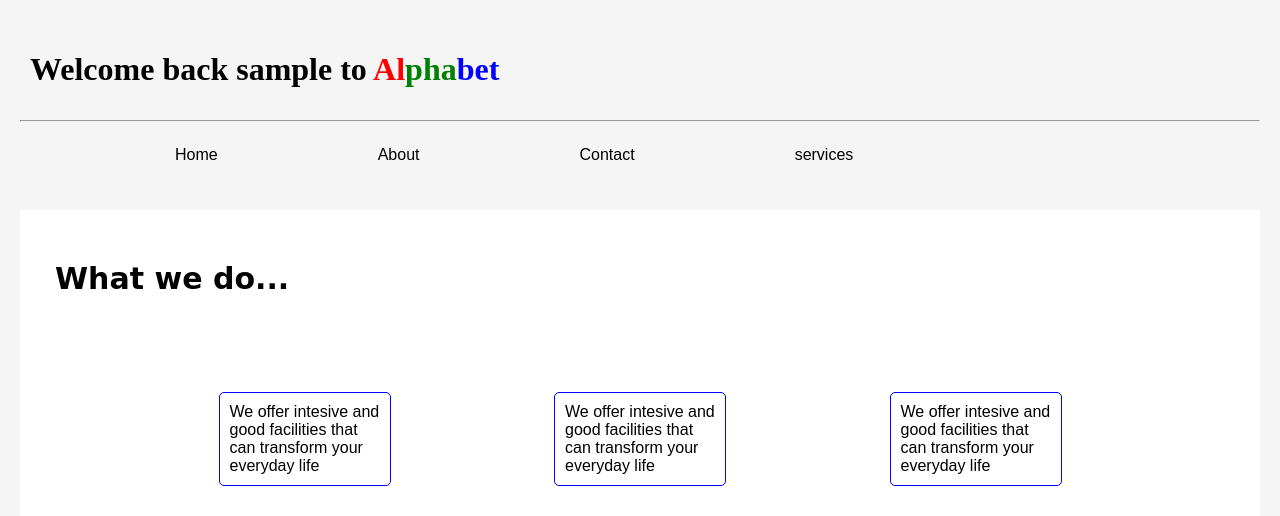
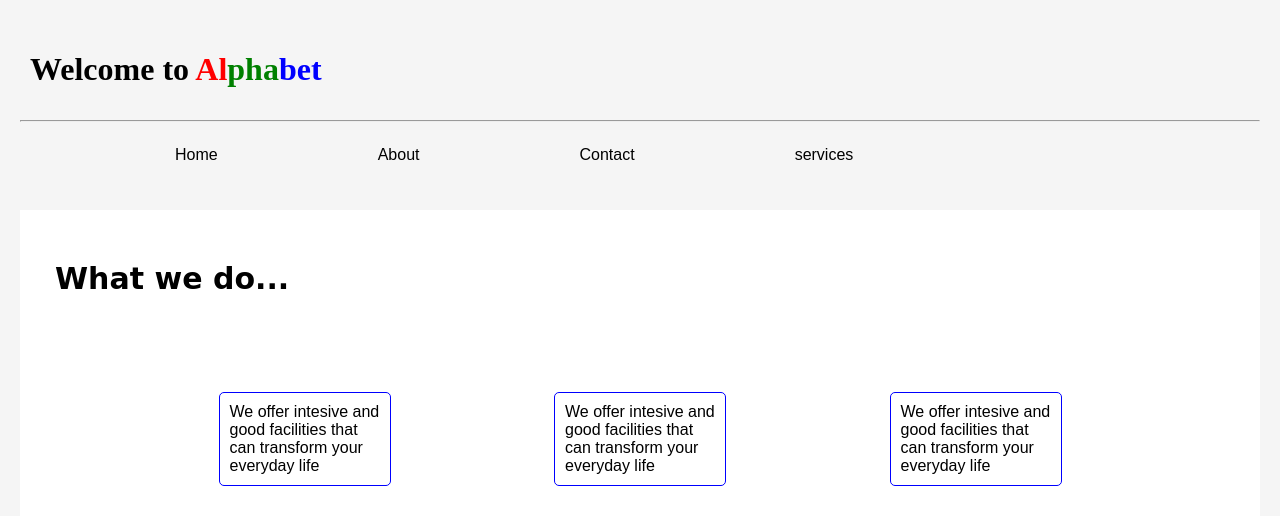
Before and after one commit to FlaskNinja/Alphabet-page, a Flask app: a page that uses Alphabet/templates/home.html in a window 1280 px wide. Shown: the top 516 px of the page. Run offline with Flask 3, Linux system fonts and the light colour scheme.

Commit message:
home.html

```diff
--- a/Alphabet/templates/home.html
+++ b/Alphabet/templates/home.html
@@ -7,7 +7,7 @@
     <title>Alphabet - home</title>
 </head>
 <body>
-    <h1 class="welcome-user">Welcome back {{name}} to
+    <h1 class="welcome-user">Welcome to
         <span class="a">Al</span><span class="p">pha</span><span class="b">bet</span>
     </h1> <hr>
     <div class="nav-wrapper">
@@ -31,7 +31,6 @@
                 We offer intesive and good facilities that can transform your everyday life
             </p>
         </div>
-        {{users.email}}
     </div>
 </body>
 </html>
```
